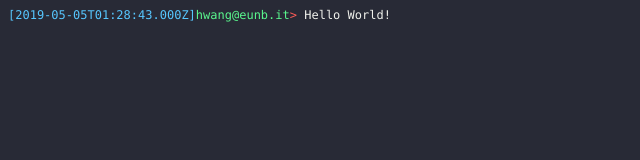
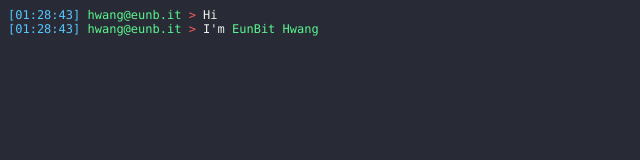
Before and after one commit to deveb/deveb.github.io, a plain HTML site: page index.html in a window 1280 px wide. Shown: the whole page, without its empty margins (0-640 px from the left). Drawn offline with Linux system fonts and the light colour scheme.

```diff
--- a/index.html
+++ b/index.html
@@ -34,14 +34,29 @@
       a:hover {
         opacity:0.8;
       }
+      p {
+        margin:0;
+      }
     </style>
   </head>
 
   <body>
-    <span class='time'>[00:00]</span><span class='path'><a href='mailto:hwang@eunb.it'>hwang@eunb.it</a></span><span class='arrow'>&gt;</span>  Hello World!<br/>
+    <p>
+      <span class='time'>[00:00]</span>
+      <span class='path'><a href='mailto:hwang@eunb.it'>hwang@eunb.it</a></span>
+      <span class='arrow'>&gt;</span>  Hi
+    </p>
+    <p>
+      <span class='time'>[00:00]</span>
+      <span class='path'><a href='mailto:hwang@eunb.it'>hwang@eunb.it</a></span>
+      <span class='arrow'>&gt;</span>  I'm <a class='path' href='http://hwang.eunb.it' target='_blank'>EunBit Hwang</a>
+    </p>
     <script type="text/javascript">
       document.addEventListener("DOMContentLoaded", function() {
-        document.getElementsByClassName('time')[0].innerHTML = '[' + new Date().toISOString() + ']';
+        var timeElements = document.getElementsByClassName('time')
+        for(var i = 0; i < timeElements.length; i++){
+          timeElements[i].innerHTML = '[' + new Date().toString().substring(16, 24) + ']';
+        }
       });
     </script>
     <script type="text/javascript">
```
